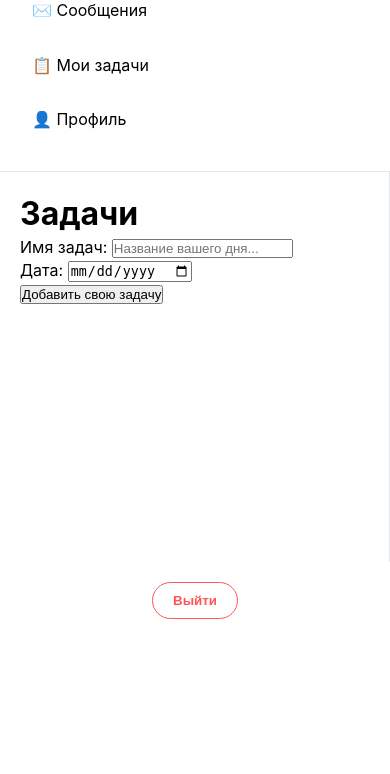
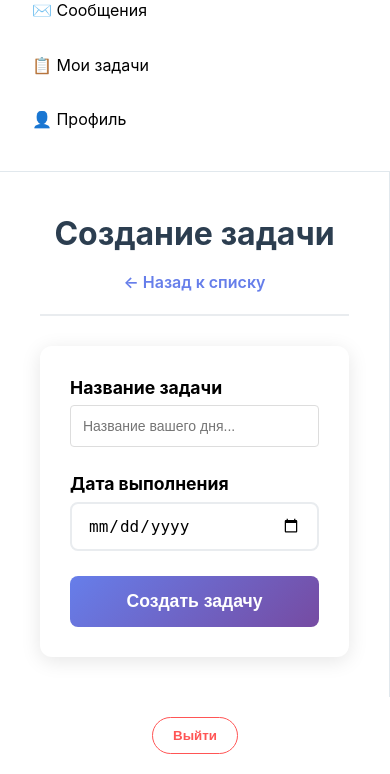
Before and after one commit to GlebProSto/SocTD, a Django app: page /tasks/create in a window 390 px wide. Shown: the part 205-979 px from the top of the page. Before the commit the page ends 824 px from the top, so only its background shows below. Run offline with Django 5.2, Linux system fonts and the light colour scheme; the visitor is signed in with stand-in values (Sample User, id 1).

Commit message:
made my tasks

```diff
--- /dev/null
+++ b/static/css/tasks.css
@@ -0,0 +1,427 @@
+.tasks-container {
+  max-width: 800px;
+  margin: 0 auto;
+  padding: 20px;
+}
+
+.tasks-header {
+  display: flex;
+  justify-content: space-between;
+  align-items: center;
+  margin-bottom: 30px;
+  padding-bottom: 20px;
+  border-bottom: 2px solid #e9ecef;
+}
+
+.tasks-title {
+  color: #2c3e50;
+  font-size: 2.5rem;
+  font-weight: 700;
+  margin: 0;
+}
+
+.create-task-btn {
+  display: flex;
+  align-items: center;
+  gap: 10px;
+  background: linear-gradient(135deg, #667eea 0%, #764ba2 100%);
+  color: white;
+  padding: 12px 24px;
+  text-decoration: none;
+  border-radius: 25px;
+  font-weight: 600;
+  transition: all 0.3s ease;
+  box-shadow: 0 4px 15px rgba(102, 126, 234, 0.3);
+}
+
+.create-task-btn:hover {
+  transform: translateY(-2px);
+  box-shadow: 0 6px 20px rgba(102, 126, 234, 0.4);
+}
+
+.btn-icon {
+  font-size: 1.2rem;
+  font-weight: bold;
+}
+
+.tasks-list {
+  display: flex;
+  flex-direction: column;
+  gap: 15px;
+}
+
+.task-card {
+  display: flex;
+  justify-content: space-between;
+  align-items: center;
+  background: white;
+  padding: 20px;
+  border-radius: 12px;
+  text-decoration: none;
+  color: inherit;
+  border: 2px solid transparent;
+  transition: all 0.3s ease;
+  box-shadow: 0 2px 10px rgba(0, 0, 0, 0.1);
+}
+
+.task-card:hover {
+  border-color: #667eea;
+  transform: translateX(5px);
+  box-shadow: 0 4px 20px rgba(102, 126, 234, 0.15);
+}
+
+.task-content {
+  flex: 1;
+}
+
+.task-title {
+  color: #2c3e50;
+  font-size: 1.3rem;
+  font-weight: 600;
+  margin: 0 0 10px 0;
+}
+
+.task-meta {
+  display: flex;
+  gap: 20px;
+  font-size: 0.9rem;
+  color: #6c757d;
+}
+
+.task-date,
+.task-created {
+  display: flex;
+  align-items: center;
+  gap: 5px;
+}
+
+.task-arrow {
+  color: #667eea;
+  font-size: 1.5rem;
+  font-weight: bold;
+  opacity: 0.7;
+  transition: opacity 0.3s ease;
+}
+
+.task-card:hover .task-arrow {
+  opacity: 1;
+}
+
+.empty-state {
+  text-align: center;
+  padding: 60px 20px;
+  background: white;
+  border-radius: 12px;
+  box-shadow: 0 2px 10px rgba(0, 0, 0, 0.1);
+}
+
+.empty-icon {
+  font-size: 4rem;
+  margin-bottom: 20px;
+}
+
+.empty-title {
+  color: #2c3e50;
+  font-size: 1.5rem;
+  margin: 0 0 10px 0;
+}
+
+.empty-text {
+  color: #6c757d;
+  margin: 0;
+}
+
+/* task_create.html - Стили для формы создания */
+.create-task-container {
+  max-width: 600px;
+  margin: 0 auto;
+  padding: 20px;
+}
+
+.create-header {
+  display: flex;
+  justify-content: space-between;
+  align-items: center;
+  margin-bottom: 30px;
+  padding-bottom: 20px;
+  border-bottom: 2px solid #e9ecef;
+}
+
+.create-title {
+  color: #2c3e50;
+  font-size: 2.2rem;
+  font-weight: 700;
+  margin: 0;
+}
+
+.back-link {
+  color: #667eea;
+  text-decoration: none;
+  font-weight: 600;
+  transition: color 0.3s ease;
+}
+
+.back-link:hover {
+  color: #5a67d8;
+}
+
+.task-form {
+  background: white;
+  padding: 30px;
+  border-radius: 12px;
+  box-shadow: 0 4px 20px rgba(0, 0, 0, 0.1);
+}
+
+.form-group {
+  margin-bottom: 25px;
+}
+
+.form-label {
+  display: block;
+  color: #2c3e50;
+  font-weight: 600;
+  margin-bottom: 8px;
+  font-size: 1.1rem;
+}
+
+.form-group input,
+.form-group textarea {
+  width: 100%;
+  padding: 12px 16px;
+  border: 2px solid #e9ecef;
+  border-radius: 8px;
+  font-size: 1rem;
+  transition: border-color 0.3s ease;
+}
+
+.form-group input:focus,
+.form-group textarea:focus {
+  outline: none;
+  border-color: #667eea;
+  box-shadow: 0 0 0 3px rgba(102, 126, 234, 0.1);
+}
+
+.error-message {
+  color: #e74c3c;
+  font-size: 0.9rem;
+  margin-top: 5px;
+  font-weight: 500;
+}
+
+.submit-btn {
+  width: 100%;
+  background: linear-gradient(135deg, #667eea 0%, #764ba2 100%);
+  color: white;
+  padding: 15px;
+  border: none;
+  border-radius: 8px;
+  font-size: 1.1rem;
+  font-weight: 600;
+  cursor: pointer;
+  transition: all 0.3s ease;
+}
+
+.submit-btn:hover {
+  transform: translateY(-2px);
+  box-shadow: 0 6px 20px rgba(102, 126, 234, 0.3);
+}
+
+/* Адаптивность */
+@media (max-width: 768px) {
+  .tasks-header {
+    flex-direction: column;
+    gap: 20px;
+    text-align: center;
+  }
+
+  .create-header {
+    flex-direction: column;
+    gap: 15px;
+    text-align: center;
+  }
+
+  .task-meta {
+    flex-direction: column;
+    gap: 8px;
+  }
+
+  .tasks-title,
+  .create-title {
+    font-size: 2rem;
+  }
+}
+/* Основные стили */
+.task-detail-container {
+  max-width: 800px;
+  margin: 0 auto;
+  padding: 20px;
+}
+
+/* Центрирование текста */
+.centered-title {
+  text-align: center;
+  margin-bottom: 20px;
+}
+
+.centered-text {
+  text-align: center;
+}
+
+.add-button-container {
+  text-align: center;
+  margin: 30px 0;
+}
+
+/* Стили для модального окна */
+.modal {
+  display: none;
+  position: fixed;
+  z-index: 1000;
+  left: 0;
+  top: 0;
+  width: 100%;
+  height: 100%;
+  background-color: rgba(0, 0, 0, 0.5);
+}
+
+.modal-content {
+  background-color: white;
+  margin: 15% auto;
+  padding: 0;
+  border-radius: 8px;
+  width: 90%;
+  max-width: 500px;
+  box-shadow: 0 4px 8px rgba(0, 0, 0, 0.2);
+}
+
+.modal-header {
+  padding: 16px;
+  border-bottom: 1px solid #eee;
+  display: flex;
+  justify-content: center;
+  align-items: center;
+  position: relative;
+}
+
+.modal-header h2 {
+  margin: 0;
+  font-size: 1.5em;
+  color: #333;
+  text-align: center;
+}
+
+.close {
+  position: absolute;
+  right: 16px;
+  top: 50%;
+  transform: translateY(-50%);
+  color: #aaa;
+  font-size: 28px;
+  font-weight: bold;
+  cursor: pointer;
+}
+
+.close:hover {
+  color: #000;
+}
+
+.modal-body {
+  padding: 16px;
+}
+
+.modal-footer {
+  padding: 16px;
+  border-top: 1px solid #eee;
+  display: flex;
+  gap: 10px;
+  justify-content: flex-end;
+}
+
+/* Стили для кнопок */
+.btn-primary {
+  background-color: #007bff;
+  color: white;
+  padding: 12px 24px;
+  border: none;
+  border-radius: 6px;
+  cursor: pointer;
+  font-size: 16px;
+  transition: background-color 0.3s ease;
+}
+
+.btn-primary:hover {
+  background-color: #0056b3;
+}
+
+.btn-secondary {
+  background-color: #6c757d;
+  color: white;
+  padding: 10px 20px;
+  border: none;
+  border-radius: 4px;
+  cursor: pointer;
+  font-size: 14px;
+  transition: background-color 0.3s ease;
+}
+
+.btn-secondary:hover {
+  background-color: #545b62;
+}
+
+/* Стили для поля ввода */
+input[type='text'] {
+  width: 100%;
+  padding: 12px;
+  border: 1px solid #ddd;
+  border-radius: 4px;
+  font-size: 14px;
+  box-sizing: border-box;
+  transition: border-color 0.3s ease;
+}
+
+input[type='text']:focus {
+  outline: none;
+  border-color: #007bff;
+  box-shadow: 0 0 0 2px rgba(0, 123, 255, 0.25);
+}
+
+/* Стили для списка подзадач */
+.subtasks-list {
+  margin-top: 30px;
+  background: #f8f9fa;
+  padding: 20px;
+  border-radius: 8px;
+}
+
+.subtask-item {
+  display: flex;
+  align-items: center;
+  gap: 15px;
+  padding: 12px;
+  border: 1px solid #e9ecef;
+  border-radius: 6px;
+  margin-bottom: 10px;
+  background: white;
+  transition: transform 0.2s ease;
+}
+
+.subtask-item:hover {
+  transform: translateX(5px);
+  box-shadow: 0 2px 4px rgba(0, 0, 0, 0.1);
+}
+
+.subtask-item input[type='checkbox'] {
+  width: 18px;
+  height: 18px;
+  cursor: pointer;
+}
+
+.subtask-item span {
+  flex: 1;
+  font-size: 16px;
+}
+
+.subtask-item small {
+  color: #6c757d;
+  font-size: 12px;
+}
--- a/todo_app/forms.py
+++ b/todo_app/forms.py
@@ -57,24 +57,20 @@ class ProfileForm(forms.ModelForm):
 class TaskListForm(forms.ModelForm):
     class Meta:
         model = TaskList
-        fields = ['title', 'date']  # только эти поля из модели
+        fields = ['title', 'date']
         widgets = {
             'title': forms.TextInput(attrs={
                 'placeholder': 'Название вашего дня...',
                 'maxlength': 200
             }),
             'date': forms.DateInput(attrs={
-                'type': 'date'  # для выбора даты
+                'type': 'date'
             })
         }
 class SubTaskForm(forms.ModelForm):
     class Meta:
         model = SubTask
-        fields = ['text']  # используй поле 'text' которое уже есть!
+        fields = ['text']
         widgets = {
-            'text': forms.Textarea(attrs={
-                'placeholder': 'Что вы планируете сделать?',
-                'rows': 3,
-                'maxlength': 280
-            })
+            'text': forms.TextInput(attrs={'placeholder': 'Введите текст подзадачи...'})
         }
--- a/todo_app/templates/base.html
+++ b/todo_app/templates/base.html
@@ -9,6 +9,7 @@
     <link rel="stylesheet" href="{% static 'css/profile.css' %}" />
     <link rel="stylesheet" href="{% static 'css/home.css' %}" />
     <link rel="stylesheet" href="{% static 'css/notifications.css' %}" />
+    <link rel="stylesheet" href="{% static 'css/tasks.css' %}" />
   </head>
   <body>
     <div class="container">
@@ -18,7 +19,7 @@
           <a href="{% url 'home' %}" class="nav-item {% if request.path == '/' %}active{% endif %}">🏠 Домой</a>
           <a href="{% url "notifications" %}" class="nav-item">🔔 Уведомления</a>
           <div class="nav-item">✉️ Сообщения</div>
-          <a href="{% url 'create' %}" class="nav-item">📋 Мои задачи</a>
+          <a href="{% url 'tasks' %}" class="nav-item">📋 Мои задачи</a>
           <a href="{% url 'profile' %}" class="nav-item">👤 Профиль</a>
         </nav>
       </div>
--- /dev/null
+++ b/todo_app/templates/task_create.html
@@ -0,0 +1,30 @@
+{% extends "base.html" %} {% load static %} {% block content %}
+<div class="create-task-container">
+  <!-- Заголовок -->
+  <div class="create-header">
+    <h1 class="create-title">Создание задачи</h1>
+    <a href="{% url 'tasks' %}" class="back-link">← Назад к списку</a>
+  </div>
+
+  <!-- Форма -->
+  <form method="post" action="{% url 'create_tasks' %}" class="task-form">
+    {% csrf_token %}
+
+    <div class="form-group">
+      <label for="{{ form.title.id_for_label }}" class="form-label">Название задачи</label>
+      {{ form.title }} {% if form.title.errors %}
+      <div class="error-message">{{ form.title.errors }}</div>
+      {% endif %}
+    </div>
+
+    <div class="form-group">
+      <label for="{{ form.date.id_for_label }}" class="form-label">Дата выполнения</label>
+      {{ form.date }} {% if form.date.errors %}
+      <div class="error-message">{{ form.date.errors }}</div>
+      {% endif %}
+    </div>
+
+    <button type="submit" class="submit-btn">Создать задачу</button>
+  </form>
+</div>
+{% endblock %}
--- a/todo_app/templates/tasks.html
+++ b/todo_app/templates/tasks.html
@@ -1,21 +1,31 @@
 {% extends "base.html" %} {% load static %} {% block content %}
-<form method="post" action="{% url 'create' %}">
-  {% csrf_token %}
-  <h1>Задачи</h1>
-  <div>
-    <label for="{{form.title.id_for_label }}">Имя задач:</label>
-    {{ form.title }} {% if form.title.errors %}
-    <div class="error">{{ form.title.errors }}</div>
+<div class="tasks-container">
+  <div class="tasks-header">
+    <h1 class="tasks-title">Мои задачи</h1>
+    <a href="{% url 'create_tasks' %}" class="create-task-btn">
+      <span class="btn-icon">+</span>
+      Создать задачу
+    </a>
+  </div>
+
+  <div class="tasks-list">
+    {% if task_list %} {% for task in task_list %}
+    <a href="{% url 'task_detail' task.id %}" class="task-card">
+      <div class="task-content">
+        <h3 class="task-title">{{ task.title }}</h3>
+        <div class="task-meta">
+          <span class="task-date"> 📅 {{ task.date }} </span>
+        </div>
+      </div>
+      <div class="task-arrow">→</div>
+    </a>
+    {% endfor %} {% else %}
+    <div class="empty-state">
+      <div class="empty-icon">📝</div>
+      <h3 class="empty-title">У вас пока нет задач</h3>
+      <p class="empty-text">Создайте первую задачу чтобы начать</p>
+    </div>
     {% endif %}
   </div>
-  <div class="field">
-    <label for="{{ form.date.id_for_label }}">Дата:</label>
-    {{ form.date }} {% if form.date.errors %}
-    <div class="error">{{ form.date.errors }}</div>
-    {% endif %}
-  </div>
-
-  <button type="submit">Добавить свою задачу</button>
-</form>
-
+</div>
 {% endblock %}
--- a/todo_app/urls.py
+++ b/todo_app/urls.py
@@ -13,6 +13,8 @@ urlpatterns = [
     path('repost_post/<int:post_id>/', views.repost_post, name='repost_post'),
     path('add_comment/<int:post_id>/', views.add_comment, name='add_comment'),
     path('profile/<str:username>/', views.user_profile, name='user_profile'),
-    path('tasks/create', views.create_tasks, name='create'),
-
+    path('tasks/', views.tasks, name='tasks'),
+    path('tasks/create', views.create_tasks, name='create_tasks'),
+    path('tasks/<int:task_id>', views.task_detail, name='task_detail'),
+    path('tasks/<int:task_id>/add_subtask/', views.add_subtask, name='add_subtask'),
 ]
--- a/todo_app/views.py
+++ b/todo_app/views.py
@@ -112,30 +112,59 @@ def create_post(request):
 
 @login_required
 def create_tasks(request):
-    task_list = TaskList.objects.all().order_by('-created_at')
     if request.method == 'POST':
         form = TaskListForm(request.POST)
         if form.is_valid():
             tasklist = form.save(commit=False)
             tasklist.user = request.user
             tasklist.save()
-            return redirect('create')
+            return redirect('tasks')
     else:
         form = TaskListForm()
 
-    return render(request, 'tasks.html', {'form': form,'task_list' : task_list})
+    return render(request, 'task_create.html', {'form': form})
 
-# @login_required
-# def add_subtask():
+@login_required
+def tasks(request):
+    task_list = TaskList.objects.filter(user=request.user).order_by('-created_at')
+    if request.user:
+        return render(request,'tasks.html',{'task_list':task_list})
 
+@login_required
+def task_detail(request, task_id):
+    task = get_object_or_404(TaskList, id=task_id, user=request.user)
+    subtask_list = task.subtasks.all().order_by('-created_at')
+    subtask_form = SubTaskForm()
+    return render(request, 'task_detail.html', {
+        'task': task,
+        'subtask_form': subtask_form,
+        'subtask_list': subtask_list
+    })
 
-# @login_required
-# def toggle_subtask():
+@login_required
+def add_subtask(request,task_id):
+    task = get_object_or_404(TaskList, id=task_id,user=request.user)
+    if request.method == 'POST':
+        form = SubTaskForm(request.POST)
+        if form.is_valid():
+            new_subtask = form.save()
+            task.subtasks.add(new_subtask)
+            return redirect('task_detail', task_id=task_id)
 
+@login_required
+def add_comment(request, post_id):
+    post = get_object_or_404(TodoPost, id=post_id)
 
-# @login_required
-# def delete_tasklist():
+    if request.method == 'POST':
+        content = request.POST.get('content', '').strip()
+        if content:
+            Comment.objects.create(
+                post=post,
+                author=request.user,
+                content=content
+            )
 
+    return redirect('home')
 
 
 @login_required
@@ -164,22 +193,7 @@ def repost_post(request, post_id):
         'reposts_count': post.reposts.count()
     })
 
-@login_required
-def add_comment(request, post_id):
-    post = get_object_or_404(TodoPost, id=post_id)
 
-    if request.method == 'POST':
-        # Простая проверка - есть ли текст
-        content = request.POST.get('content', '').strip()
-        if content:
-            Comment.objects.create(
-                post=post,
-                author=request.user,
-                content=content
-            )
-
-    # Всегда редиректим обратно на home
-    return redirect('home')
 
 @login_required
 def add_friend(request, username):
```
Also changed, not shown: todo_app/models.py (+4 -5 lines), todo_app/templates/task_detail.html (added, +76 -0 lines).
